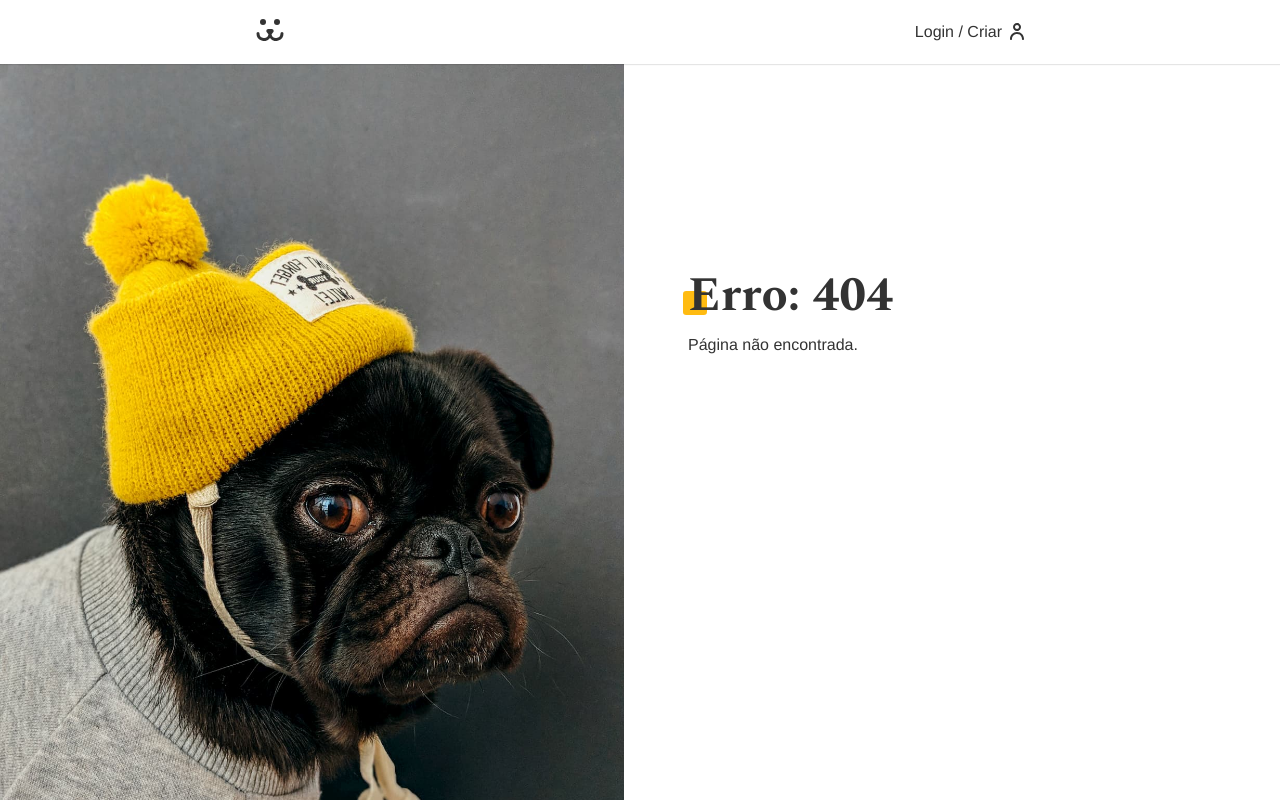
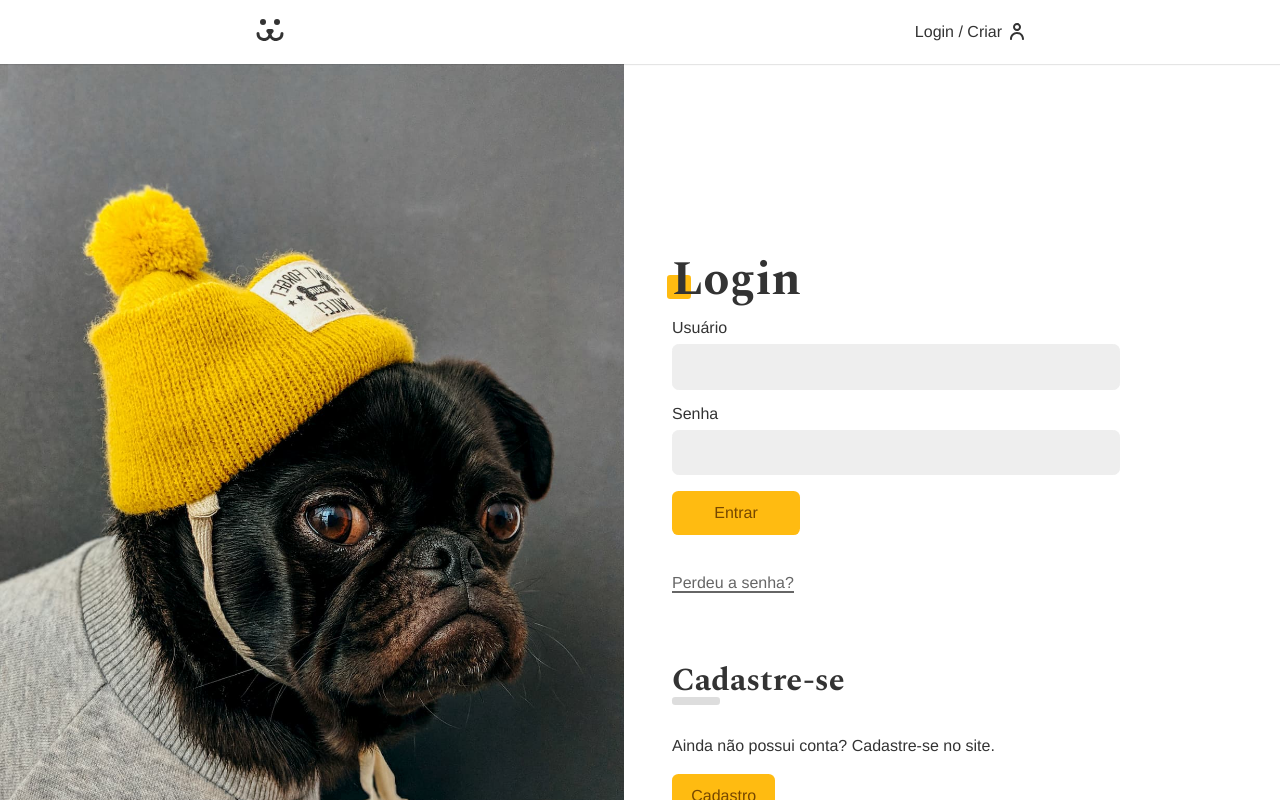
Before and after one commit to sergio-alencar/dogs, a React (Vite) app: page /dogs/login in a window 1280 px wide. Before the commit this address had no page. Shown: the top 800 px of the page. Built offline with nearby package versions, Linux system fonts and the light colour scheme.

Commit message:
correcao de extensao

```diff
--- a/src/Components/Login/Login.jsx
+++ b/src/Components/Login/Login.jsx
@@ -16,10 +16,10 @@ const Login = () => {
     <section className={styles.login}>
       <div className={styles.forms}>
         <Routes>
-          <Route path='login' element={<LoginForm />} />
-          <Route path='login/criar' element={<LoginCreate />} />
-          <Route path='login/perdeu' element={<LoginPasswordLost />} />
-          <Route path='login/resetar' element={<LoginPasswordReset />} />
+          <Route path='/' element={<LoginForm />} />
+          <Route path='criar' element={<LoginCreate />} />
+          <Route path='perdeu' element={<LoginPasswordLost />} />
+          <Route path='resetar' element={<LoginPasswordReset />} />
           <Route path='*' element={<NotFound />} />
         </Routes>
       </div>
```
